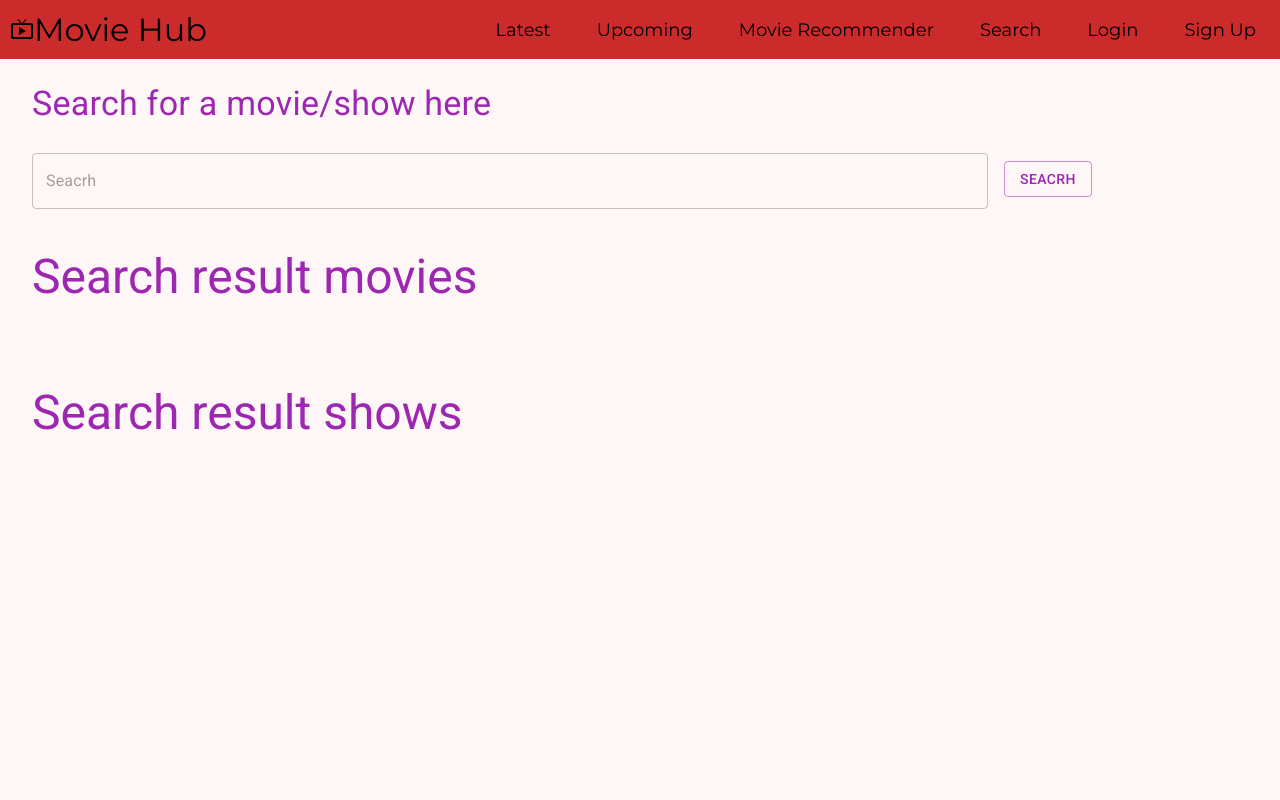
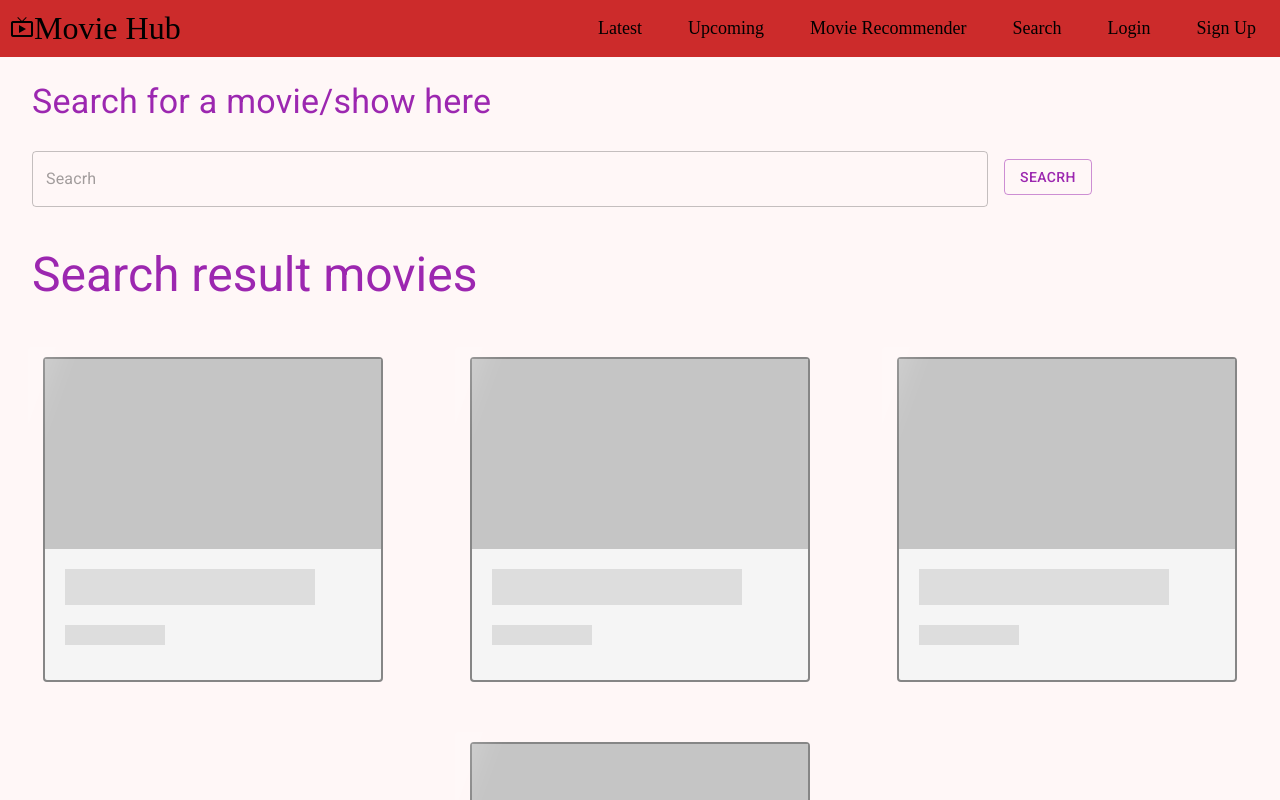
Before and after one commit to mgautam07/MovieHub, a React (Create React App) app in the folder frontend/: page /query in a window 1280 px wide. Shown: the top 800 px of the page. Built offline with nearby package versions, Linux system fonts and the light colour scheme.

Commit message:
Added loading skeletons

```diff
--- a/frontend/src/App.css
+++ /dev/null
@@ -1,38 +0,0 @@
-.App {
-  text-align: center;
-}
-
-.App-logo {
-  height: 40vmin;
-  pointer-events: none;
-}
-
-@media (prefers-reduced-motion: no-preference) {
-  .App-logo {
-    animation: App-logo-spin infinite 20s linear;
-  }
-}
-
-.App-header {
-  background-color: #282c34;
-  min-height: 100vh;
-  display: flex;
-  flex-direction: column;
-  align-items: center;
-  justify-content: center;
-  font-size: calc(10px + 2vmin);
-  color: white;
-}
-
-.App-link {
-  color: #61dafb;
-}
-
-@keyframes App-logo-spin {
-  from {
-    transform: rotate(0deg);
-  }
-  to {
-    transform: rotate(360deg);
-  }
-}
--- a/frontend/src/App.js
+++ b/frontend/src/App.js
@@ -1,4 +1,3 @@
-import './App.css';
 import { useState } from 'react';
 import Home from './components/Home/Home.js'
 import Footer from './components/Footer.js';
--- a/frontend/src/components/Home/Query.js
+++ b/frontend/src/components/Home/Query.js
@@ -4,6 +4,7 @@ import Grid from '@mui/material/Grid'
 import Typography from '@mui/material/Typography'
 import Button from '@mui/material/Button'
 import CardType2 from '../cards/CardType2'
+import SkeletonCard from '../cards/SkeletonCard'
 
 import axios from 'axios'
 
@@ -11,7 +12,22 @@ function Query() {
 
   const [movies, setMovies] = useState([])
   const [shows, setShows] = useState([])
-
+  let card1, card2
+  if (movies.length === 0 && shows.length === 0) {
+    card1 = <><SkeletonCard /><SkeletonCard /><SkeletonCard /><SkeletonCard /></>
+    card2 = <><SkeletonCard /><SkeletonCard /><SkeletonCard /><SkeletonCard /></>
+  } else {
+      card1 = movies.map((now, index) => (
+        <div key={'20'+index}>
+            <CardType2 xs={10} md={4} lg={2} movie={now} index={index}/>
+        </div>
+        ))
+        card2 = shows.map((now, index) => (
+            <div key={'20'+index}>
+                <CardType2 xs={10} md={4} lg={2} movie={now} index={index}/>
+            </div>
+        ))
+  }
   const [search, setSearch] = useState('')
   const handleSearch = () => {
     axios.get(`https://movie-hub1.herokuapp.com/homesearch/${search}`, { params: { query: search } })
@@ -37,20 +53,12 @@ function Query() {
 
         <Typography sx={{ml : 4}} variant='h3' color="secondary"> Search result movies</Typography>
         <Grid container sx={{justifyContent: 'center', mb:7, mt : 3}} >
-            {movies.map((now, index) => (
-            <div key={'20'+index}>
-                <CardType2 xs={10} md={4} lg={2} movie={now} index={index}/>
-            </div>
-            ))}
+            {card1}
         </Grid>
 
         <Typography sx={{ml : 4}} variant='h3' color="secondary"> Search result shows</Typography>
         <Grid container sx={{justifyContent: 'center', mb:7, mt : 3}} >
-            {shows.map((now, index) => (
-            <div key={'20'+index}>
-                <CardType2 xs={10} md={4} lg={2} movie={now} index={index}/>
-            </div>
-            ))}
+            {card2}
         </Grid>
     </>
 
--- a/frontend/src/components/Upcoming.js
+++ b/frontend/src/components/Upcoming.js
@@ -3,13 +3,24 @@ import axios from 'axios'
 import CardType2 from './cards/CardType2'
 import Grid from '@mui/material/Grid'
 import Typography from '@mui/material/Typography'
+import SkeletonCard from './cards/SkeletonCard'
 import { lightBlue } from '@mui/material/colors'
 
 const lblue = lightBlue[600]
 
 
 function Upcoming() {
-  const [movie, setMovie] = useState([]);
+  const [movie, setMovie] = useState([])
+  let card1
+  if (movie.length === 0) {
+    card1 = <><SkeletonCard /><SkeletonCard /><SkeletonCard /><SkeletonCard /></>
+  } else {
+    card1 = movie.map((move, index) => (
+      <div key={'10'+index}>
+        <CardType2 sx={{ boxShadow: 5}} xs={10} md={4} lg={3} movie={move} index={index}/>
+      </div>
+    ))
+  }
   useEffect(() => {
     axios.get('https://movie-hub1.herokuapp.com/upcoming').then(result => {
       setMovie(result.data.results);
@@ -20,11 +31,7 @@ function Upcoming() {
       <>
         <Typography sx={{ml : 4, mt: 6}} variant='h3' color={lblue}>Upcoming Movies</Typography>
         <Grid container sx={{ justifyContent: 'center', mb:7, mt : 3}} >
-          {movie.map((move, index) => (
-            <div key={'10'+index}>
-              <CardType2 sx={{ boxShadow: 5}} xs={10} md={4} lg={3} movie={move} index={index}/>
-            </div>
-          ))}
+          {card1}
         </Grid>
       </>
   )
--- a/frontend/src/components/cards/CardController.js
+++ b/frontend/src/components/cards/CardController.js
@@ -1,6 +1,7 @@
 import React, {useEffect, useState} from 'react'
 import Grid from '@mui/material/Grid'
 import CardType2 from './CardType2'
+import SkeletonCard from './SkeletonCard'
 import axios from 'axios'
 import { Typography, Button, Container } from '@mui/material'
 import { lightBlue } from '@mui/material/colors'
@@ -29,23 +30,37 @@ function CardController() {
         setTrending(result.data.results);
         setStatus('Trending Movies');
     })}
-
+    let card1, card2
+    if (nowPlaying.length === 0) {
+      card1 = <><SkeletonCard /><SkeletonCard /><SkeletonCard /><SkeletonCard /></>
+    } else {
+      card1 = nowPlaying.map((now, index) => (
+        <div key={'20'+index}>
+          <CardType2 xs={10} md={4} lg={2} movie={now} index={index}/>
+        </div>
+      ))
+    }
+    if (trending.length === 0) {
+      card2 = <><SkeletonCard /><SkeletonCard /><SkeletonCard /><SkeletonCard /></>
+    } else {
+      card2 = trending.map((now, index) => (
+        <div key={'20'+index}>
+          <CardType2 xs={10} md={4} lg={2} movie={now} index={index}/>
+        </div>
+      ))
+    }
     useEffect(() => {
-      axios.get('https://movie-hub1.herokuapp.com/home').then(result => {
+      setTimeout(() => {axios.get('https://movie-hub1.herokuapp.com/home').then(result => {
         setTrending(result.data.trending.results);
         setNowPlaying(result.data.nowPlaying.results);
-        return; })
+        return; })}, 1000)
     }, []);
 
   return (
     <>
       <Typography sx={{ml : 4, mt: 7}} variant='h3' color={lblue}> Now Playing movies</Typography>
       <Grid container sx={{justifyContent: 'center', mb:7, mt : 3}} >
-        {nowPlaying.map((now, index) => (
-          <div key={'20'+index}>
-            <CardType2 xs={10} md={4} lg={2} movie={now} index={index}/>
-          </div>
-        ))}
+        {card1}
       </Grid>
 
     <Container sx={{display: 'flex', alignItems: 'center'}} spacing={2} direction="row">
@@ -57,11 +72,7 @@ function CardController() {
 
       <Typography sx={{ml : 4}} variant='h3' color={lblue}> {status}</Typography>
       <Grid container sx={{ justifyContent: 'center', mb:7, mt : 3}} >
-        {trending.map((trend, index) => (
-          <div key={'10'+index}>
-            <CardType2 sx={{ boxShadow: 5}} xs={10} md={4} lg={3} movie={trend} index={index}/>
-          </div>
-        ))}
+        {card2}
       </Grid>
     </>
   )
--- a/frontend/src/components/cards/CardType2.js
+++ b/frontend/src/components/cards/CardType2.js
@@ -23,7 +23,7 @@ function CardType2(props) {
 
   const navigate = useNavigate()
   const {favorites, setFavorites} = useContext(LoginContext)
-  const {username, setUsername} = useContext(LoginContext)
+  const {username} = useContext(LoginContext)
   const [fav, setFav] = useState(false)
   const [open, setOpen] = useState(false)
   const addFavorites = () => {
@@ -68,7 +68,7 @@ function CardType2(props) {
         autoHideDuration={5}
         message="Login to add favorites!"
     />
-      <Card sx={{ width: 340, m: 1, height: 305, boxShadow: 5 }}>
+      <Card sx={{ width: 340, m: 1, height: 325, boxShadow: 5 }}>
       <CardActionArea onClick={handleSearch}>
         <CardMedia
           component="img"
--- /dev/null
+++ b/frontend/src/components/cards/Shimmer.js
@@ -0,0 +1,12 @@
+import React from 'react'
+import './card.css'
+
+function Shimmer() {
+  return (
+    <div className="shimmer-wrapper">
+      <div className="shimmer"></div>
+    </div>
+  )
+}
+
+export default Shimmer
--- /dev/null
+++ b/frontend/src/components/cards/SkeletonCard.js
@@ -0,0 +1,19 @@
+import React from 'react'
+import Shimmer from './Shimmer'
+import './card.css'
+
+function SkeletonCard() {
+  return (
+    <div className='skeleton-wrapper'>
+      <div className='skeleton'>
+        <div className='skeleton-image'></div>
+        <div className='skeleton-title'></div>
+        <div className='skeleton-date'></div>
+      </div>
+      <Shimmer />
+    </div>
+
+  )
+}
+
+export default SkeletonCard
--- a/frontend/src/components/cards/card.css
+++ b/frontend/src/components/cards/card.css
@@ -22,10 +22,6 @@ body {
   transition: all 0.4s;
   box-sizing: border-box;
 }
-/* .movie_card:hover {
-  transform: scale(1.02);
-  transition: all 0.4s;
-} */
 .info_section {
   position: relative;
   width: 100%;
@@ -124,7 +120,65 @@ body {
 .ave:hover {
   box-shadow: 0px 0px 120px -55px rgba(199, 147, 75, 0.8);
 }
-
+.skeleton-wrapper {
+  margin: 20px auto;
+  padding: 10px 15px;
+  border-radius: 4px;
+  position: relative;
+  overflow: hidden;
+}
+.skeleton {
+  min-width: 340px;
+  min-height: 325px;
+  border: 2px solid rgb(134, 134, 134);
+  background-color: rgb(245, 245, 245);
+  border-radius: 4px;
+}
+.skeleton-image {
+  width: 100%;
+  height: 190px;
+  background-color: rgb(197, 197, 197);
+}
+.skeleton-title {
+  width: 250px;
+  height: 36px;
+  margin-top: 20px;
+  margin-left: 20px;
+  margin-bottom: 20px;
+  background-color: #ddd;
+}
+.skeleton-date {
+  height: 20px;
+  width: 100px;
+  margin-left: 20px;
+  background-color: #ddd;
+}
+.shimmer-wrapper {
+  position: absolute;
+  top: 0;
+  left: 0;
+  width: 100%;
+  height: 100%;
+  animation: loading 2.5s infinite;
+}
+.shimmer {
+  width: 50%;
+  height: 100%;
+  background: rgba(255, 255, 255, 0.2);
+  transform: skewX(-20deg);
+  box-shadow: 0 0 30px 30px rgba(255, 255, 255, 0.2);
+}
+@keyframes loading {
+  0% {
+    transform: translateX(-150%);
+  }
+  50% {
+    transform: translateX(-60%);
+  }
+  100% {
+    transform: translateX(150%);
+  }
+}
 @media screen and (min-width: 768px) {
   .movie_header {
     width: 60%;
```
Also changed, not shown: 1 other file (tests, documents, lock files or other folders).
